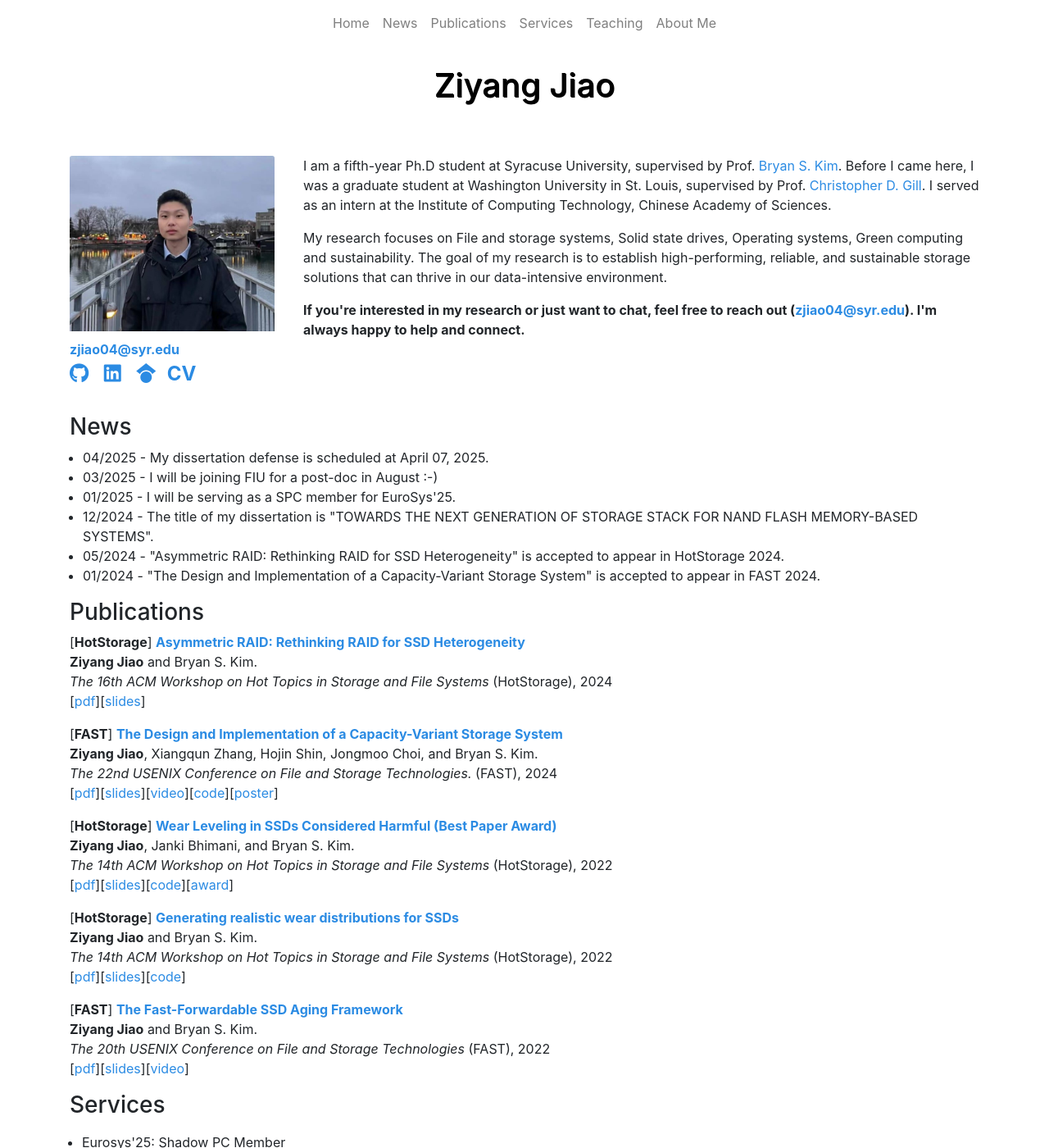
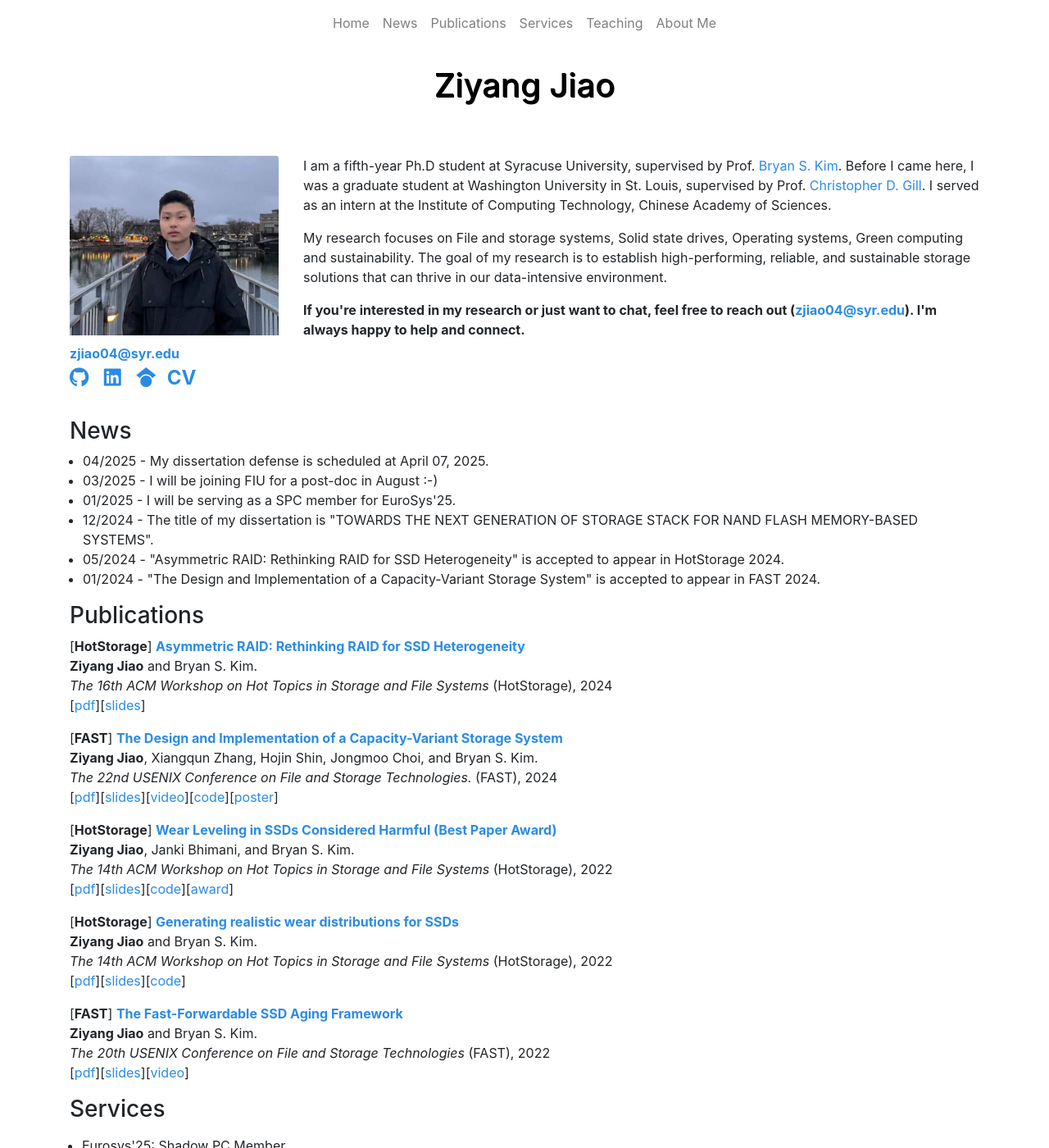
Before and after one commit to ZiyangJiao/ZiyangJiao.github.io, a Jekyll site: the page index.html, which Jekyll copies as it is, in a window 1280 px wide and 1400 px high. Shown: the whole window at 82% size. Built offline with Jekyll 4.4.1, drawn with Linux system fonts in a browser that asks for light colours; nearby versions of some CDN libraries.

Commit message:
Update style.css

```diff
--- a/css/style.css
+++ b/css/style.css
@@ -9,7 +9,7 @@
 
 img.card-img-top {
     margin-bottom: 10px; /* More spacing below the image */
-    width: 250px; /* Take full width of parent container */
+    width: 255px; /* Take full width of parent container */
     height: auto; /* Maintain aspect ratio */
 }
 
```
